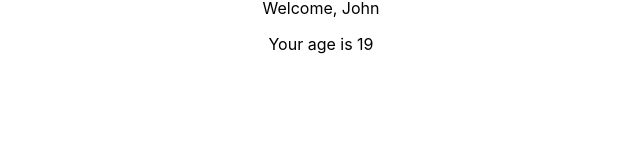
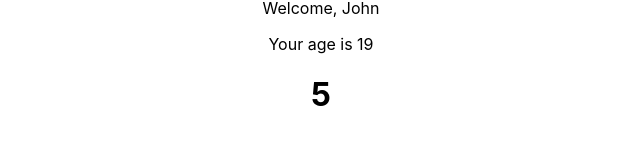
Before and after one commit to elperez365/reactExercises, a React (Create React App) app in the folder appesercizireact/: page / in a window 1280 px wide. Shown: the part 120-285 px from the top of the page, without its empty margins (319-959 px from the left). Built offline with nearby package versions, Linux system fonts and the light colour scheme.

Commit message:
exercise 12 loaded

```diff
--- a/appesercizireact/src/App.js
+++ b/appesercizireact/src/App.js
@@ -1,5 +1,6 @@
 
 import './App.css';
+import Counter from './Counter';
 import Hello from './Hello';
 import Welcome from './Welcome';
 
@@ -8,6 +9,7 @@ function App() {
     <div className="App">
      <Hello/>
      <Welcome name="John" age={19}/>
+     <Counter/>
     </div>
   );
 }
--- /dev/null
+++ b/appesercizireact/src/Counter.js
@@ -0,0 +1,30 @@
+import React from "react";
+
+class Counter    extends React.Component{
+    state={
+        count:0,
+    }
+
+    constructor (props){
+    super (props);
+
+    setInterval(() => {
+        this.setState({
+            count: this.state.count +1,
+        })
+    }, 1000);
+    }
+
+
+
+
+    render(){
+        return(
+            <h1>{this.state.count}</h1>
+        )
+    }
+}
+
+
+
+export default Counter
```
